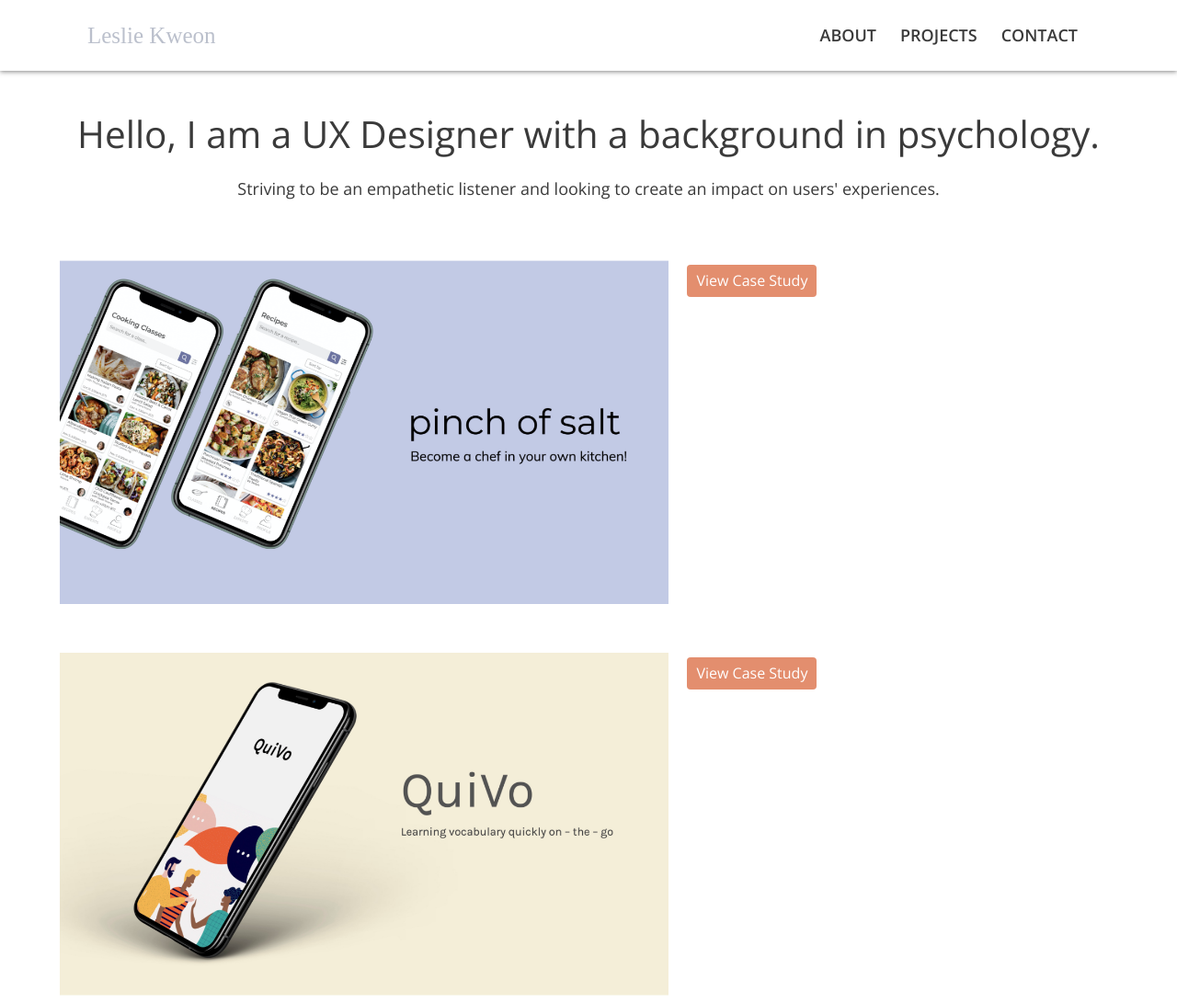
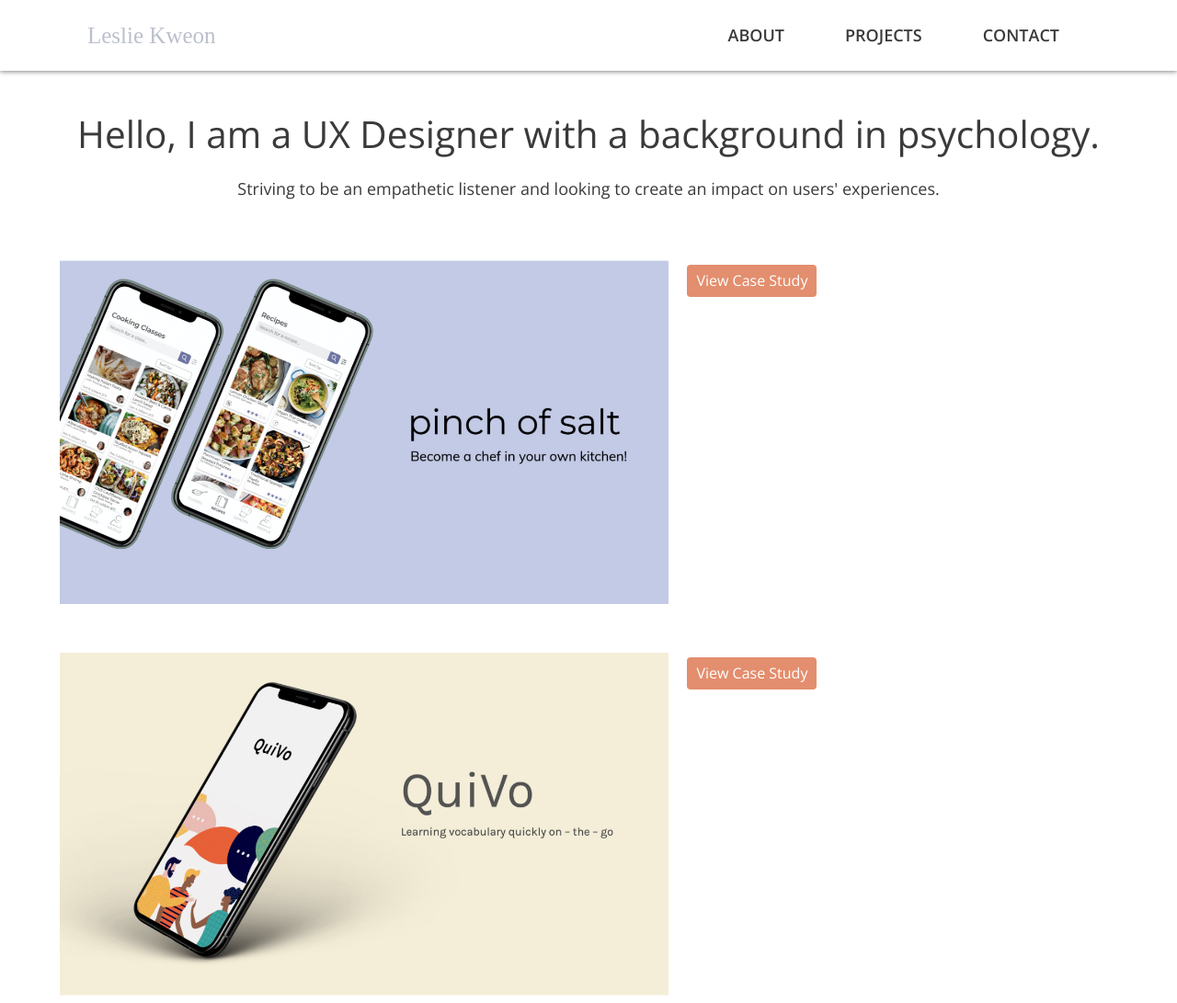
Before and after one commit to lkweon/portfolio, a plain HTML site: page index.html in a window 1280 px wide. Shown: the top 1091 px of the page at 92% size. Drawn offline with nearby package versions, Linux system fonts and the light colour scheme; a web font is replaced by a local one.

Commit message:
add margin for nav

```diff
--- a/css/style.css
+++ b/css/style.css
@@ -337,6 +337,7 @@ nav{
   float: right;
 }
 
+
 body{
   font-size: 18px;
 }
@@ -394,10 +395,15 @@ body{
   padding: 0px 10px;
 }
 
+
 .row::after{
   content: '';
   clear: both;
   display: table;
+}
+
+nav > ul > li > a {
+  margin: 0 20px;
 }
 
 .profilepic{
```
